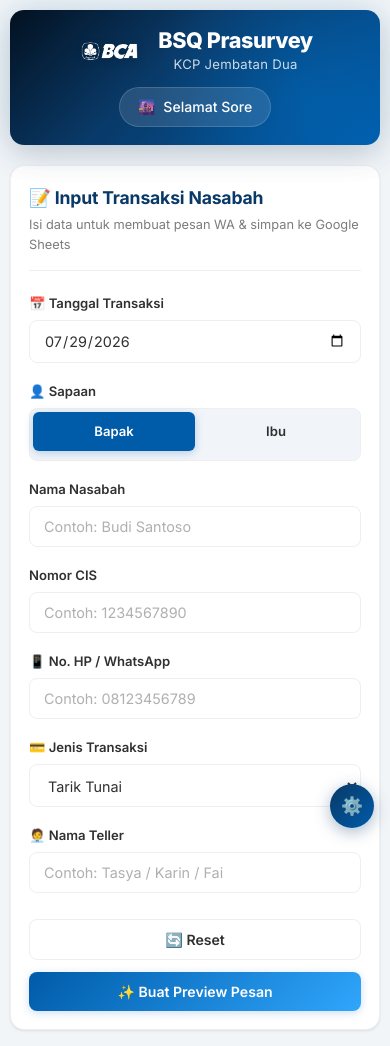
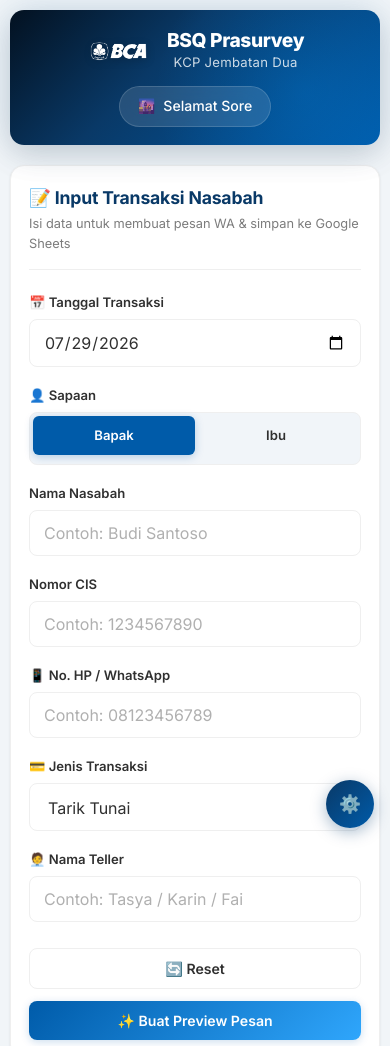
Before and after one commit to AdrianHalimDev/BSQ, a plain HTML site: page index.html in a window 390 px wide. Shown: the top 1046 px of the page. Drawn offline with Linux system fonts and the light colour scheme.

Commit message:
refactor: adjust input font size for iOS Safari compatibility and optimize mobile layout responsiveness

```diff
--- a/styles.css
+++ b/styles.css
@@ -242,10 +242,10 @@
 input[type="date"],
 select {
     width: 100%;
-    padding: 11px 14px;
+    padding: 12px 14px;
     border: 1.5px solid var(--border-color);
     border-radius: var(--radius-sm);
-    font-size: 0.9rem;
+    font-size: 16px; /* Must be 16px to prevent iOS Safari auto-zoom */
     font-family: inherit;
     outline: none;
     background-color: #fff;
@@ -751,8 +751,23 @@
     .float-config-btn {
         bottom: 16px;
         right: 16px;
-        width: 44px;
-        height: 44px;
+        width: 48px;
+        height: 48px;
         font-size: 1.1rem;
     }
+
+    /* Memastikan teks tidak terpotong */
+    .app-header h1 {
+        font-size: 1.2rem;
+    }
+
+    .message-bubble {
+        padding: 12px;
+    }
+
+    .toast {
+        width: 90%;
+        text-align: center;
+        justify-content: center;
+    }
 }
```
